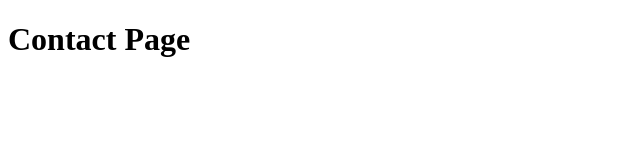
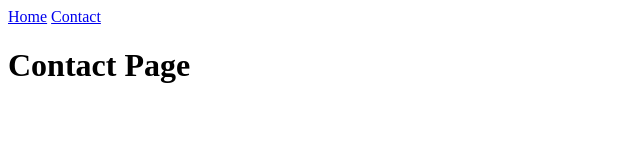
Before and after one commit to khvalbotaihor/node-youtube, a website: page public/contact.html in a window 1280 px wide. Shown: the whole page, without its empty margins (0-640 px from the left). Drawn offline with Linux system fonts and the light colour scheme.

Commit message:
- added new files

```diff
--- a/public/contsct.html
+++ b/public/contact.html
@@ -8,6 +8,10 @@
     <title>Contact Page</title>
 </head>
 <body>
+<nav>
+    <a href="/">Home</a>
+    <a href="/contact">Contact</a>
+</nav>
 <h1>Contact Page</h1>
 </body>
 </html>
```
